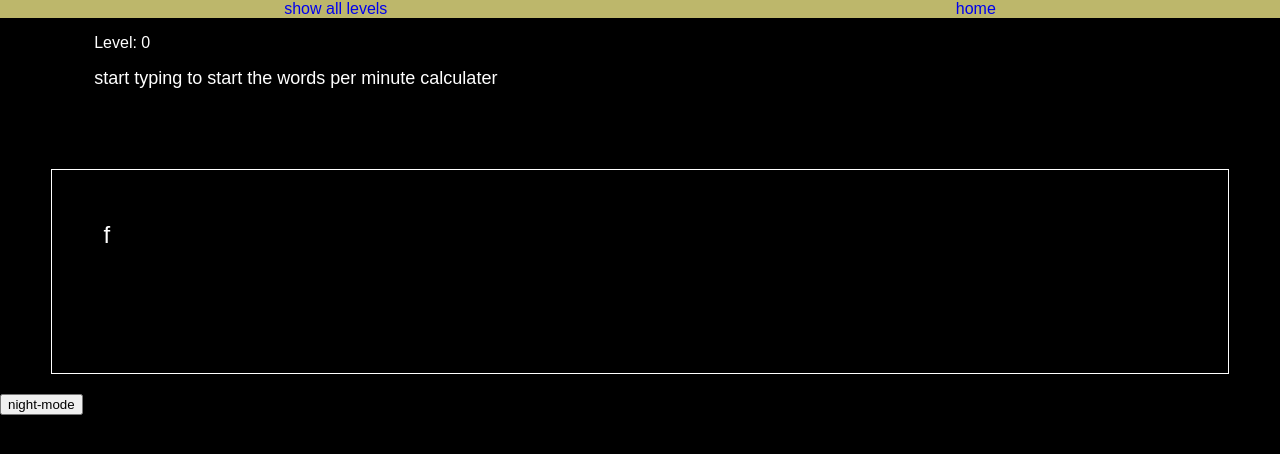
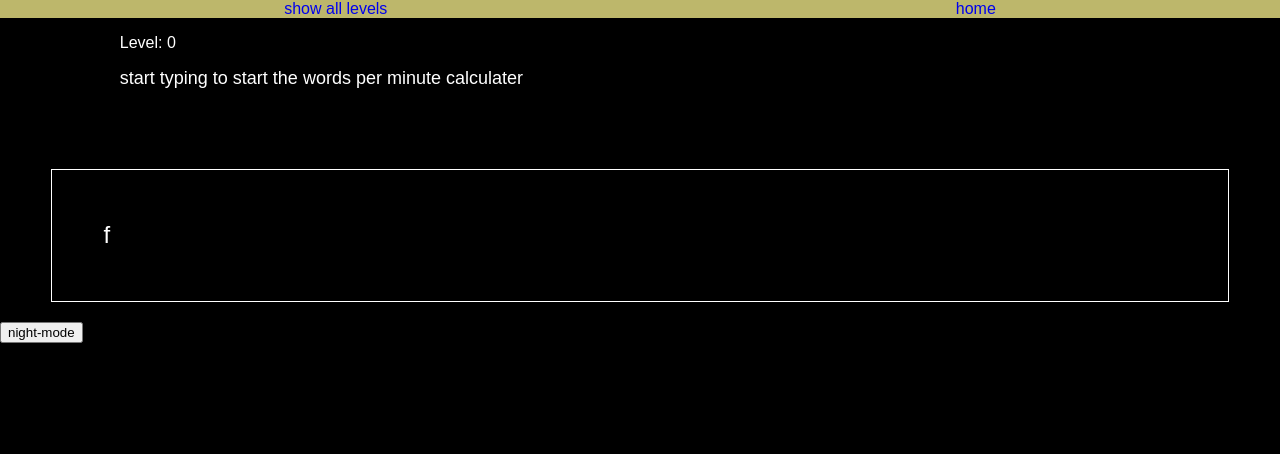
Before and after one commit to shmulisarmy/typing_game, a Flask app: page / in a window 1280 px wide. Shown: the top 454 px of the page. Run offline with Flask 3, Linux system fonts and the light colour scheme.

Commit message:
equalize margin

```diff
--- a/static/main.css
+++ b/static/main.css
@@ -9,6 +9,8 @@ body {
 }
 
 header{
+    margin-right: 4%;
+    margin-left: 4%;
     display: flex;
     justify-content: space-around;
 }
@@ -43,7 +45,7 @@ button:hover{
 }
 
 .text{
-    height: 100px;
+    /* height: 100px; */
     border: .1px solid var(--text-color);
     padding: 4%;
     margin: 4%;
```
